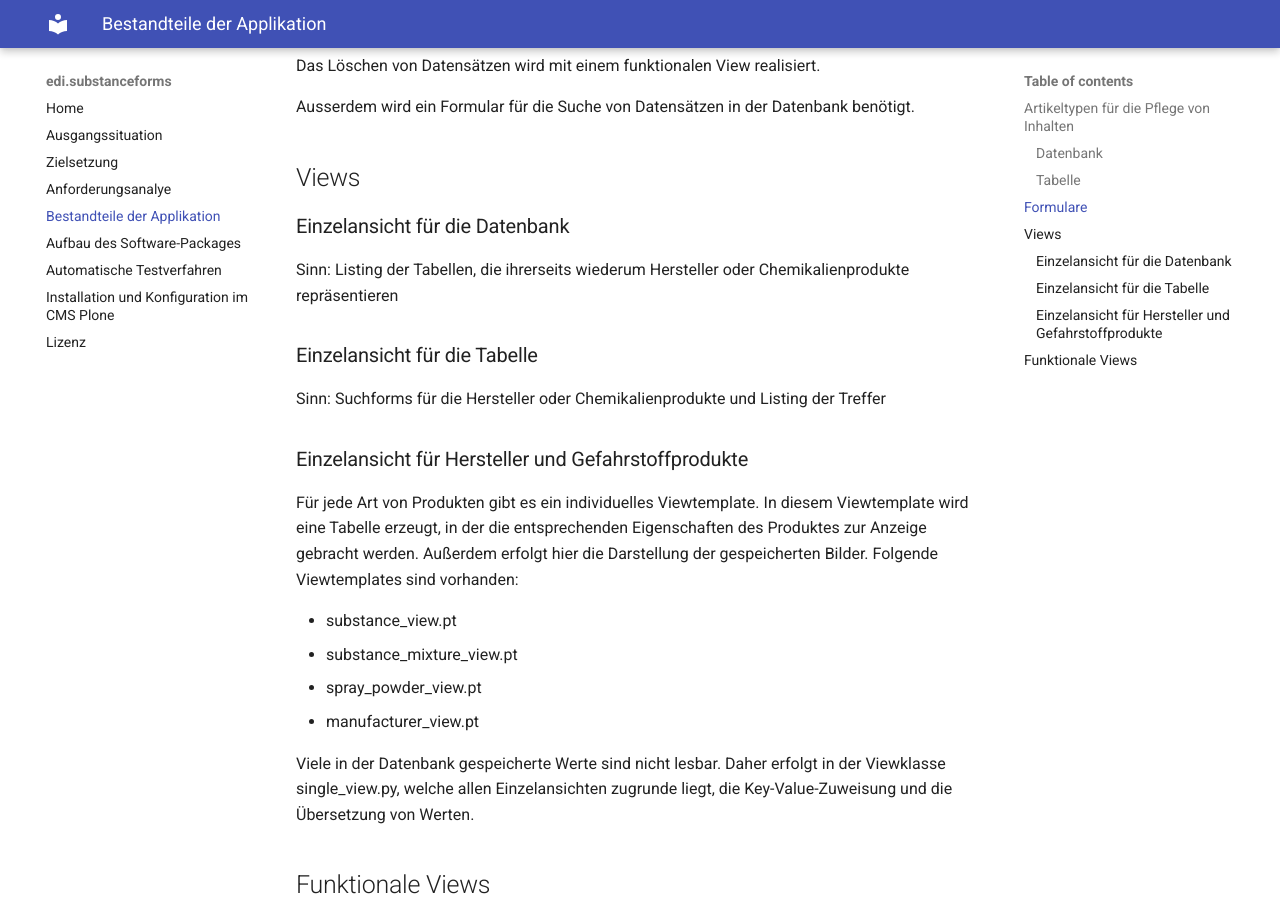
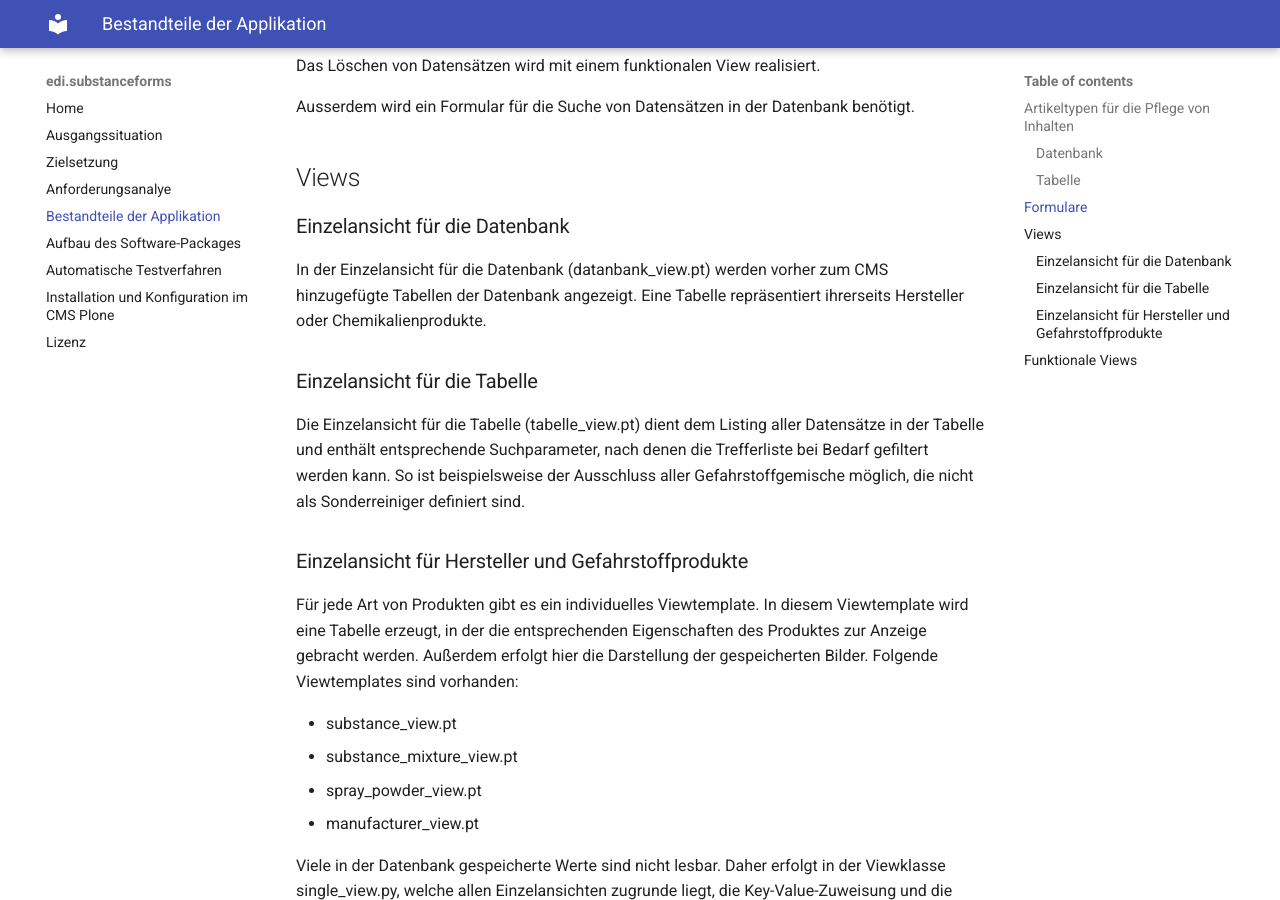
Before and after one commit to educorvi/edi.docTheSubstanceForms, an MkDocs documentation site: the page built from docs/bestandteile.md, in a window 1280 px wide and 900 px high, scrolled down 1431 px. Built offline with MkDocs 1.6.1 and Material for MkDocs 9.7.7, drawn with Linux system fonts in a browser that asks for light colours.

Commit message:
Working on database-view and table-view

```diff
--- a/docs/bestandteile.md
+++ b/docs/bestandteile.md
@@ -61,12 +61,11 @@ Ausserdem wird ein Formular für die Suche von Datensätzen in der Datenbank ben
 
 ### Einzelansicht für die Datenbank
 
-Sinn: Listing der Tabellen, die ihrerseits wiederum Hersteller oder Chemikalienprodukte
-repräsentieren
+In der Einzelansicht für die Datenbank (datanbank_view.pt) werden vorher zum CMS hinzugefügte Tabellen der Datenbank angezeigt. Eine Tabelle repräsentiert ihrerseits Hersteller oder Chemikalienprodukte.
 
 ### Einzelansicht für die Tabelle
 
-Sinn: Suchforms für die Hersteller oder Chemikalienprodukte und Listing der Treffer
+Die Einzelansicht für die Tabelle (tabelle_view.pt) dient dem Listing aller Datensätze in der Tabelle und enthält entsprechende Suchparameter, nach denen die Trefferliste bei Bedarf gefiltert werden kann. So ist beispielsweise der Ausschluss aller Gefahrstoffgemische möglich, die nicht als Sonderreiniger definiert sind.
 
 ### Einzelansicht für Hersteller und Gefahrstoffprodukte
 
```
Also changed, not shown: 1 other file.
